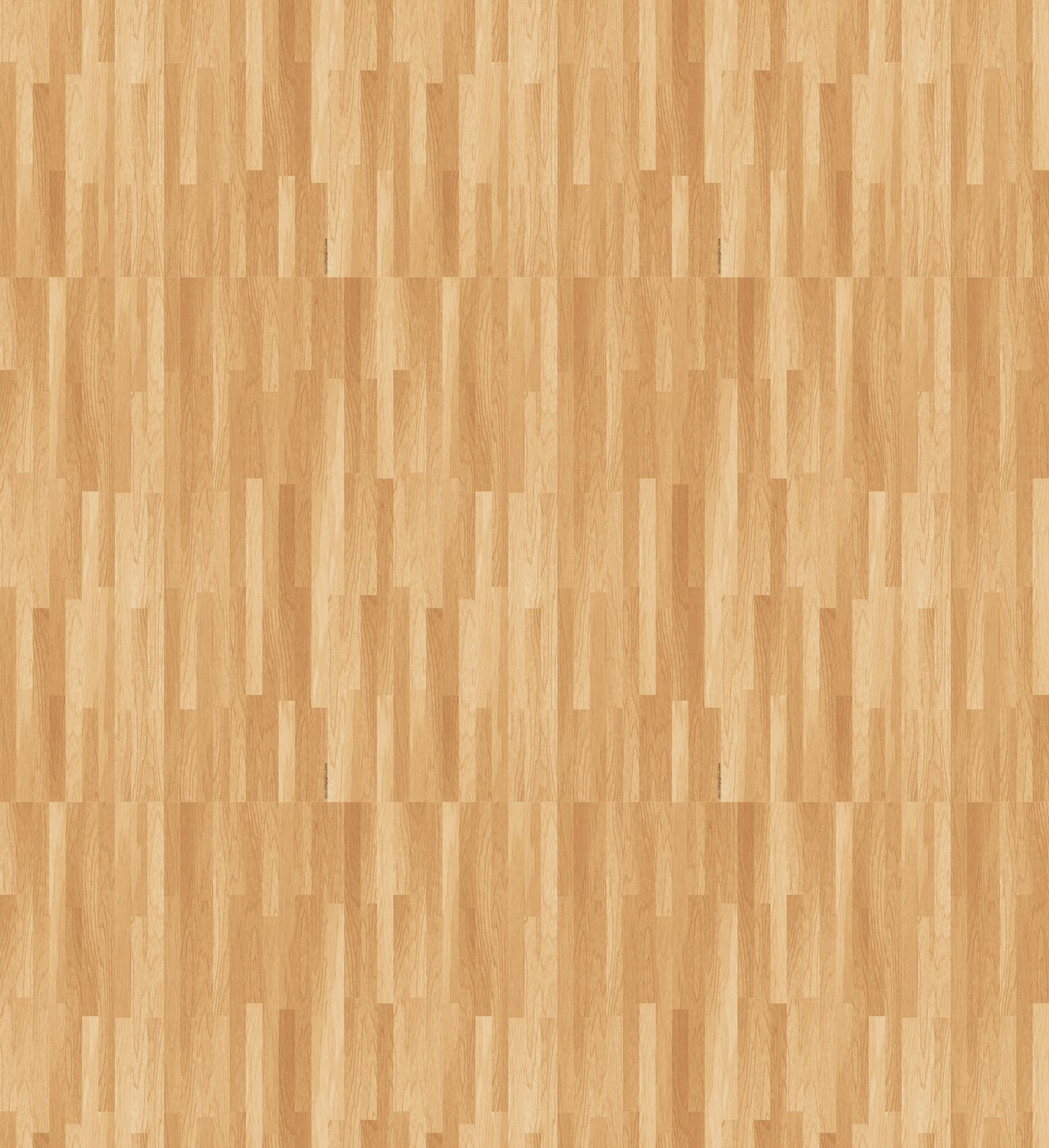
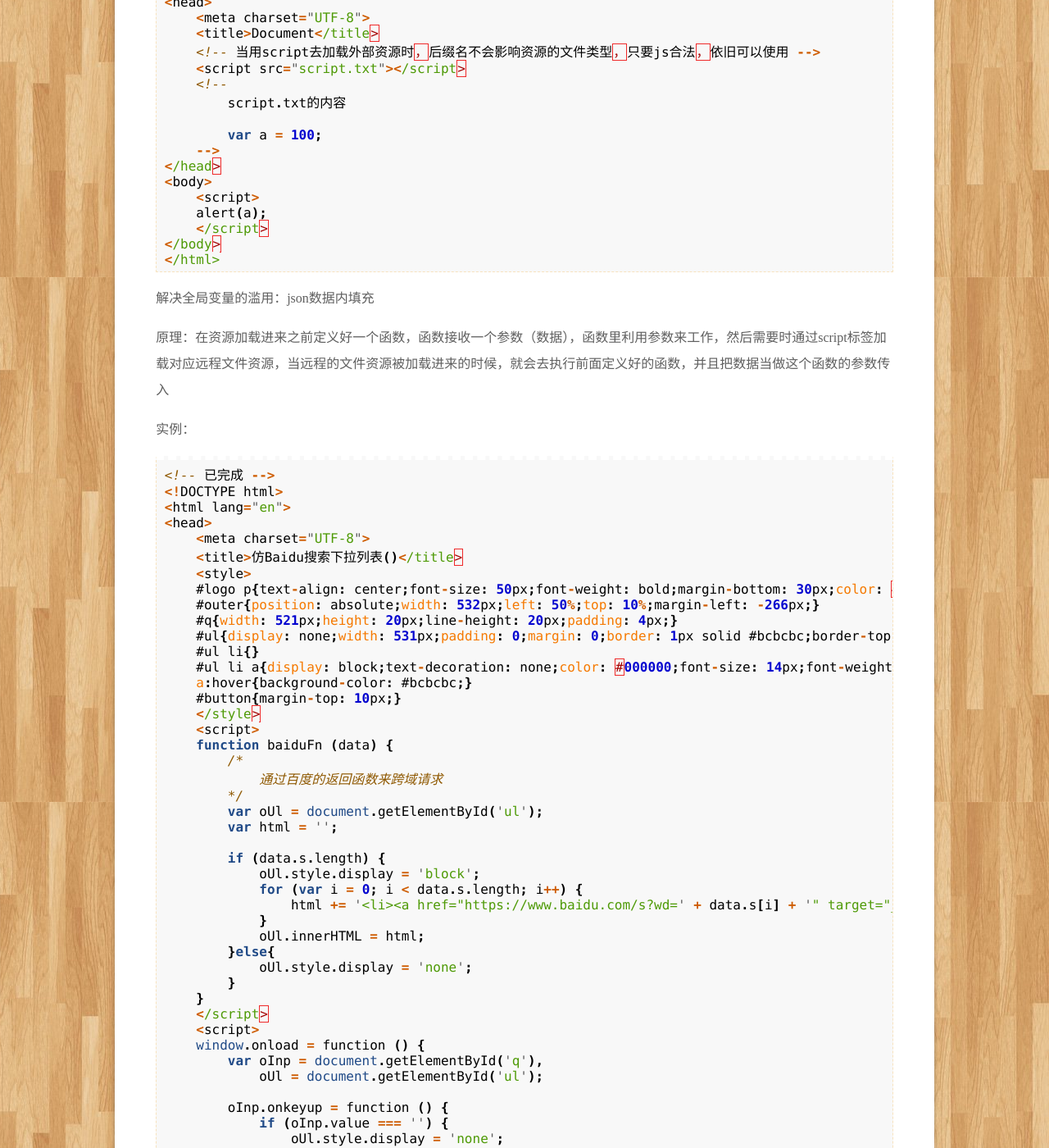
Before and after one commit to wynn719/blog, a Jekyll site: the page built from _posts/2015-03-28-ajax-note.md, in a window 1280 px wide and 1400 px high, scrolled down 14382 px. Shown: the whole window at 82% size. Built offline with Jekyll 4.4.1, drawn with Linux system fonts in a browser that asks for light colours; comment, search, counter and statistics services are not loaded; some of the changed text lies outside the part shown.

Commit message:
update post

```diff
--- a/_posts/2015-03-28-ajax-note.md
+++ b/_posts/2015-03-28-ajax-note.md
@@ -509,6 +509,8 @@ echo $content;
 ?>
 {% endhighlight %}
 
+### 流的实现
+
 滚动条事件控制：
 
 {% highlight javascript %}
@@ -629,3 +631,177 @@ window.onload = function() {
 
 }
 {% endhighlight %}
+
+## Ajax跨域解决方案-JSONP
+
+### 问题回顾及跨域限制问题
+
+跨域：跨域名（例如：通过豆瓣API获取豆瓣书籍信息）
+
+一个域名下的文件去请求了和他不一样的域名下的资源文件，那么就会产生跨域请求
+
+{% highlight javascript %}
+<!DOCTYPE HTML>
+<html>
+<head>
+<meta http-equiv="Content-Type" content="text/html; charset=utf-8">
+<title>无标题文档</title>
+<script>
+window.onload = function() {
+
+    //ajax跨域请求限制
+
+    var oBtn = document.getElementById('btn');
+
+    oBtn.onclick = function() {
+
+        var xhr = new XMLHttpRequest();
+
+        xhr.onreadystatechange = function() {
+            if (xhr.readyState == 4) {
+                if ( xhr.status == 200 ) {
+                    alert( xhr.responseText );
+                }
+            }
+        }
+
+        xhr.open('get', 'http://api.douban.com/book/subjects?q=javascript&alt=json&max-results=1', true);
+        xhr.send();
+
+        /*
+            console报错：跨域请求的问题
+            XMLHttpRequest cannot load http://api.douban.com/book/subjects?q=javascript&alt=json&max-results=1. No 'Access-Control-Allow-Origin' header is present on the requested resource. Origin 'http://localhost' is therefore not allowed access.
+        */
+    }
+
+}
+</script>
+</head>
+
+<body>
+    <input type="button" value="按钮" id="btn" />
+</body>
+</html>
+{% endhighlight %}
+
+报错原因：Ajax在发起跨域请求豆瓣API的图书资源时，豆瓣限制了来自不同域名的请求信息。（需要开发者认证登录）。
+
+注意：在html中用iframe标签来显示不同网站的内容时，也不能在当前域名下去修改iframe下的DOM，也属于跨域请求。
+
+### jsonp的原理-跨域的解决_
+
+跨域解决方案：
+
+* Local proxy: 本地代理
+* Flash
+* 服务端中转进行代理（通过后台请求资源，不会有跨域请求问题）
+* JSONP （Json with Padding）
+
+> 服务端中转进行代理
+> 例如：后台php接收豆瓣资源，前端来访问后台获取的资源
+
+JSONP：
+
+* script标签
+* 用script标签加载资源没有跨域限制
+* json数据内填充
+
+script标签：
+
+{% highlight javascript %}
+<!DOCTYPE html>
+<html lang="en">
+<head>
+    <meta charset="UTF-8">
+    <title>Document</title>
+    <!-- 当用script去加载外部资源时，后缀名不会影响资源的文件类型，只要js合法，依旧可以使用 -->
+    <script src="script.txt"></script>
+    <!--
+        script.txt的内容
+
+        var a = 100;
+    -->
+</head>
+<body>
+    <script>
+    alert(a);
+    </script>
+</body>
+</html>
+{% endhighlight %}
+
+解决全局变量的滥用：json数据内填充
+
+原理：在资源加载进来之前定义好一个函数，函数接收一个参数（数据），函数里利用参数来工作，然后需要时通过script标签加载对应远程文件资源，当远程的文件资源被加载进来的时候，就会去执行前面定义好的函数，并且把数据当做这个函数的参数传入
+
+实例：
+
+{% highlight javascript %}
+<!-- 已完成 -->
+<!DOCTYPE html>
+<html lang="en">
+<head>
+    <meta charset="UTF-8">
+    <title>仿Baidu搜索下拉列表()</title>
+    <style>
+    #logo p{text-align: center;font-size: 50px;font-weight: bold;margin-bottom: 30px;color: #151dd0;}
+    #outer{position: absolute;width: 532px;left: 50%;top: 10%;margin-left: -266px;}
+    #q{width: 521px;height: 20px;line-height: 20px;padding: 4px;}
+    #ul{display: none;width: 531px;padding: 0;margin: 0;border: 1px solid #bcbcbc;border-top: none;list-style: none;}
+    #ul li{}
+    #ul li a{display: block;text-decoration: none;color: #000000;font-size: 14px;font-weight: bold;padding: 4px;}
+    a:hover{background-color: #bcbcbc;}
+    #button{margin-top: 10px;}
+    </style>
+    <script>
+    function baiduFn (data) {
+        /*
+            通过百度的返回函数来跨域请求
+        */
+        var oUl = document.getElementById('ul');
+        var html = '';
+
+        if (data.s.length) {
+            oUl.style.display = 'block';
+            for (var i = 0; i < data.s.length; i++) {
+                html += '<li><a href="https://www.baidu.com/s?wd=' + data.s[i] + '" target="_blank">' + data.s[i] + '</a></li>';
+            }
+            oUl.innerHTML = html;
+        }else{
+            oUl.style.display = 'none';
+        }
+    }
+    </script>
+    <script>
+    window.onload = function () {
+        var oInp = document.getElementById('q'),
+            oUl = document.getElementById('ul');
+
+        oInp.onkeyup = function () {
+            if (oInp.value === '') {
+                oUl.style.display = 'none';
+            }else{
+                // 这样做会使document中的script越来越多
+                var oScript = document.createElement('script');
+                oScript.src = 'https://sp0.baidu.com/5a1Fazu8AA54nxGko9WTAnF6hhy/su?wd=' + this.value + '&json=1&p=3&sid=12813_1466_12673_13074_12824_12867_12691_12722_12797_12735_13226_13088_13161_13256_8498&req=2&sc=eb&cb=baiduFn&_=1427720124524';// 这里的url有个cb=baiduFn的函数
+                document.body.appendChild(oScript);
+            }
+        }
+    }
+    </script>
+</head>
+<body>
+    <div id="outer">
+        <div id="logo">
+            <p>Baidu百度</p>
+        </div>
+        <input type="text" id="q">
+        <ul id="ul">
+        </ul>
+        <div style="margin: 0 auto;text-align:center;">
+            <button id="button">搜索</button>
+        </div>
+    </div>
+</body>
+</html>
+{% endhighlight %}
```
